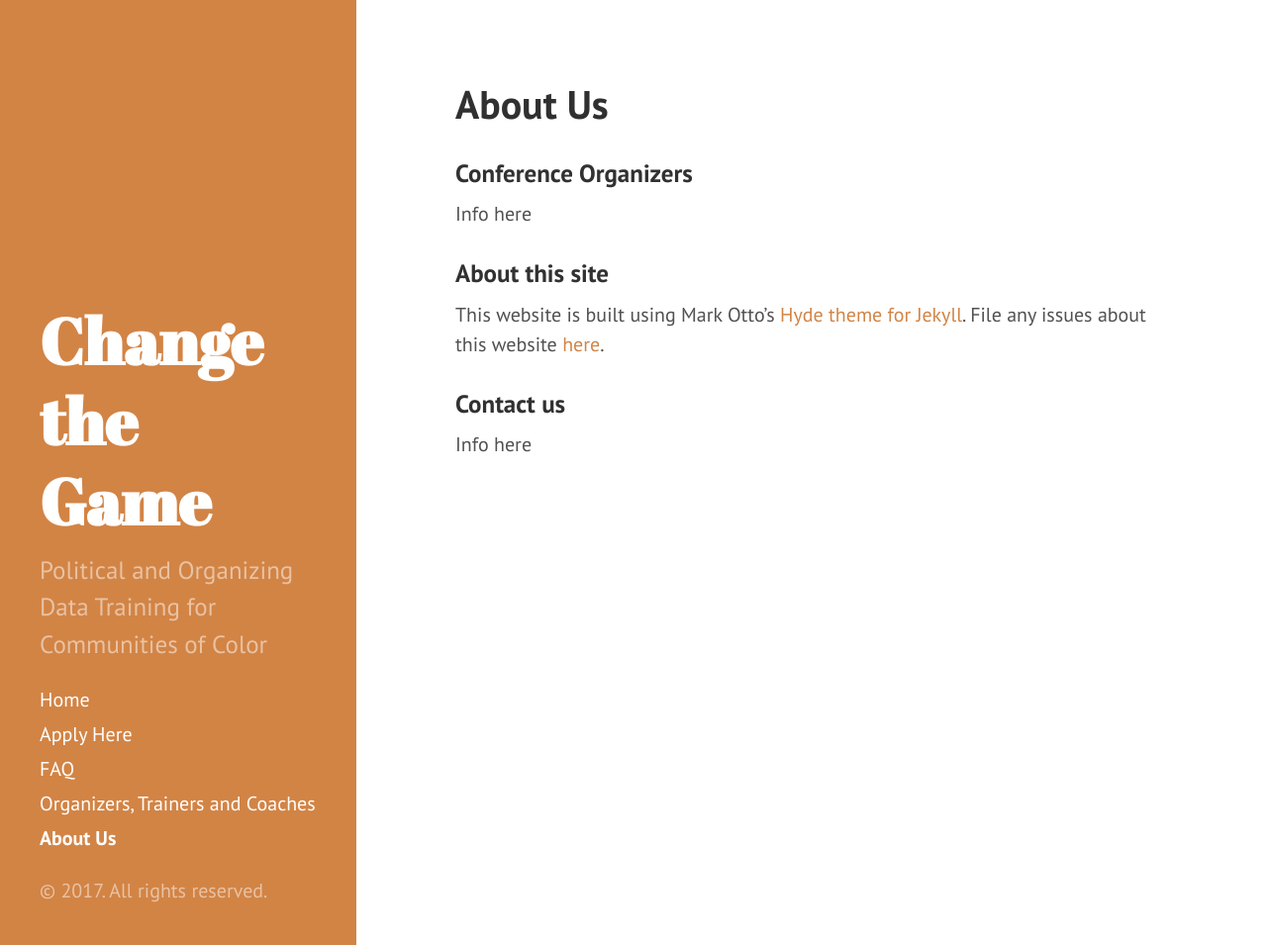
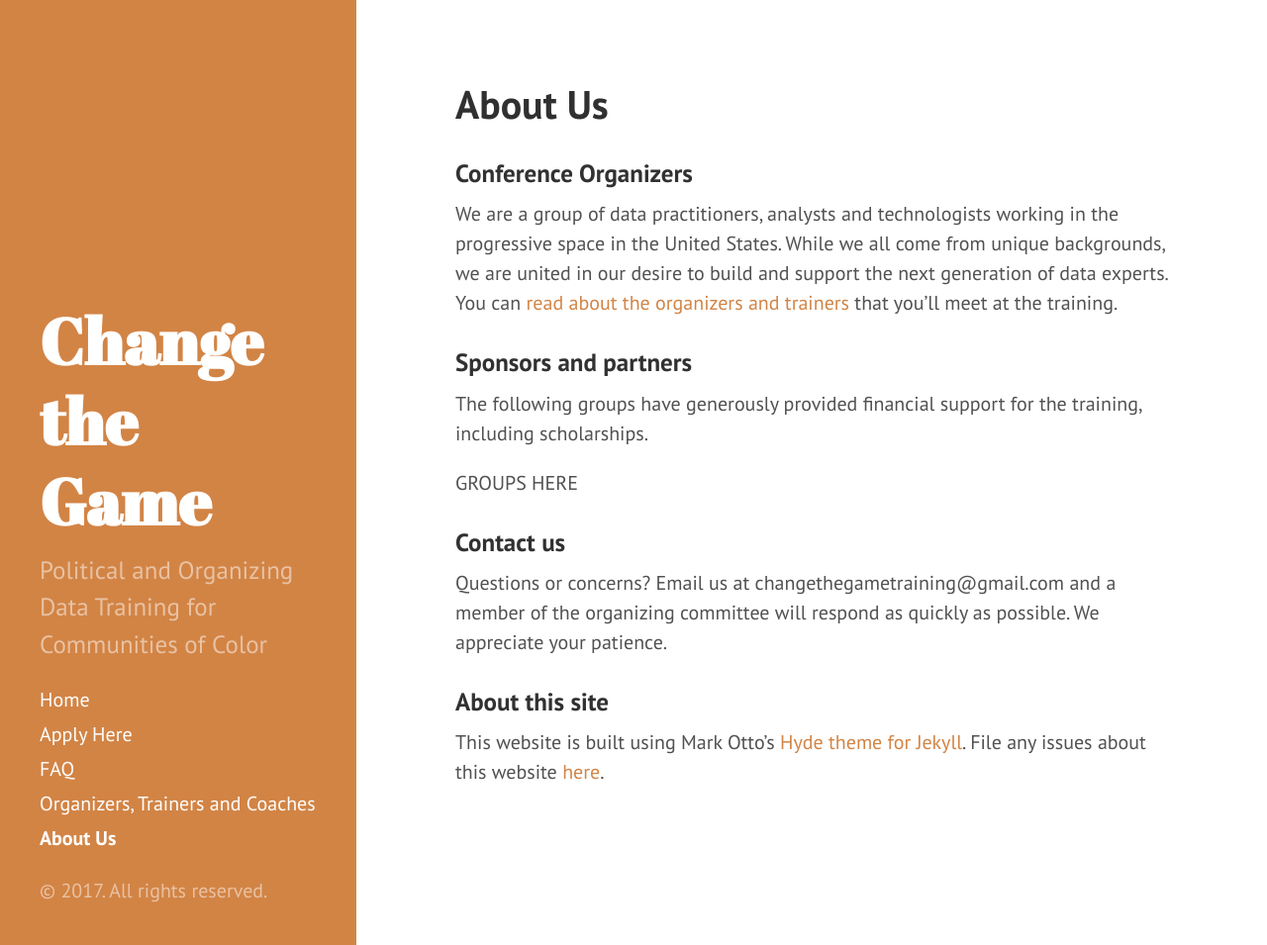
Before and after one commit to anniejw6/changethegame_site, a Jekyll site: the page built from who-we-are.md, in a window 1280 px wide and 955 px high. Shown: the whole window at 99% size. Built offline with Jekyll 4.4.1, drawn with Linux system fonts in a browser that asks for light colours.

Commit message:
Update who-we-are.md

```diff
--- a/who-we-are.md
+++ b/who-we-are.md
@@ -5,12 +5,18 @@ title: About Us
 
 ### Conference Organizers
 
-Info here
+We are a group of data practitioners, analysts and technologists working in the progressive space in the United States. While we all come from unique backgrounds, we are united in our desire to build and support the next generation of data experts.
+You can [read about the organizers and trainers](http://changethegame.io/trainers/) that you'll meet at the training.
+
+### Sponsors and partners
+The following groups have generously provided financial support for the training, including scholarships.
+
+GROUPS HERE
+
+### Contact us
+
+Questions or concerns? Email us at changethegametraining@gmail.com and a member of the organizing committee will respond as quickly as possible. We appreciate your patience.
 
 ### About this site
 
 This website is built using Mark Otto's [Hyde theme for Jekyll](https://github.com/poole/hyde). File any issues about this website [here](https://github.com/anniejw6/datatraining_site).
-
-### Contact us
-
-Info here
```
